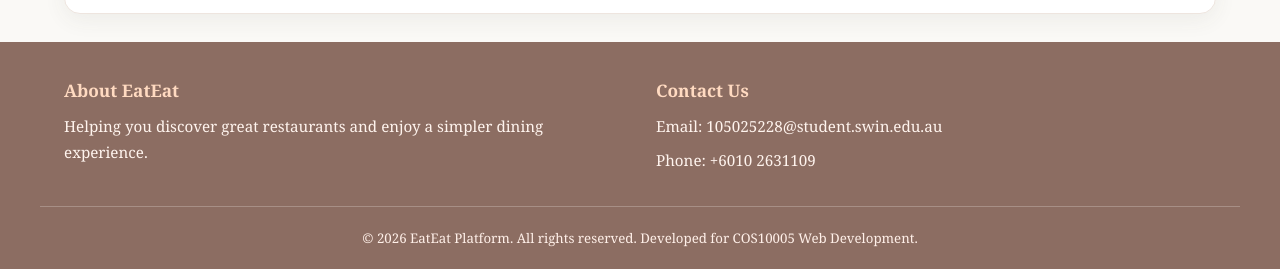
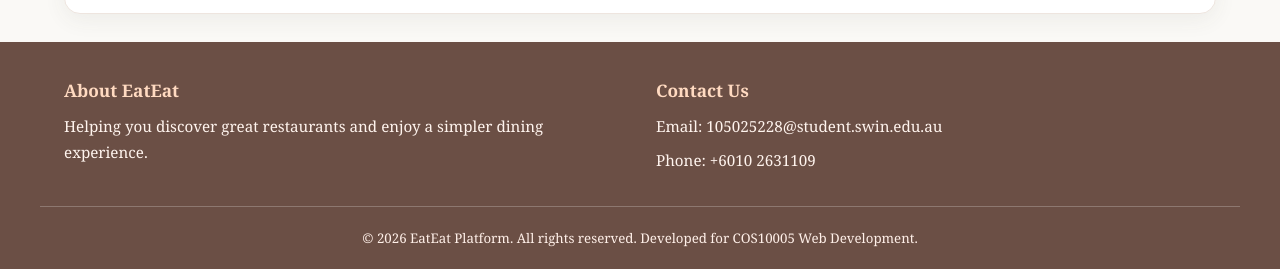
Before and after one commit to chaiyenthung/wd-assign02, a plain HTML site: page index.html in a window 1280 px wide. Shown: the part 1522-1791 px from the top of the page. Drawn offline with Linux system fonts and the light colour scheme.

Commit message:
Update style.css

```diff
--- a/css/style.css
+++ b/css/style.css
@@ -691,7 +691,7 @@ input[type="checkbox"] {
 
 /* 10. FOOTER STYLES */
 footer {
-    background-color: var(--brown);
+    background-color: #6b4f45;
     color: var(--white);
     padding: 38px 0 20px;
     margin-top: auto;
```
